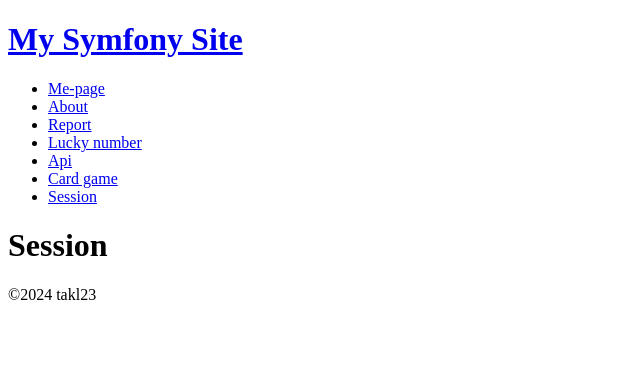
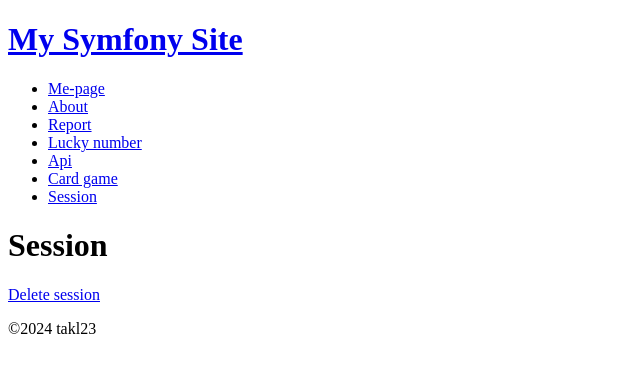
Before and after one commit to takl23/mvc, a Symfony app: template templates/card/session.html.twig in a window 1280 px wide. Shown: the top 373 px of the page, without its empty margins (0-640 px from the left). Run offline with Twig, Linux system fonts and the light colour scheme; the template is opened without the code that fills it, so the values that code supplies are empty; some libraries are stand-ins or nearby versions.

Commit message:
Add link to delete session

```diff
--- a/templates/card/session.html.twig
+++ b/templates/card/session.html.twig
@@ -11,4 +11,6 @@
 
 {{ include('flash.html.twig') }}
 
+<a href="{{ path('card_session_delete') }}">Delete session</a>
+
 {% endblock %}
```
